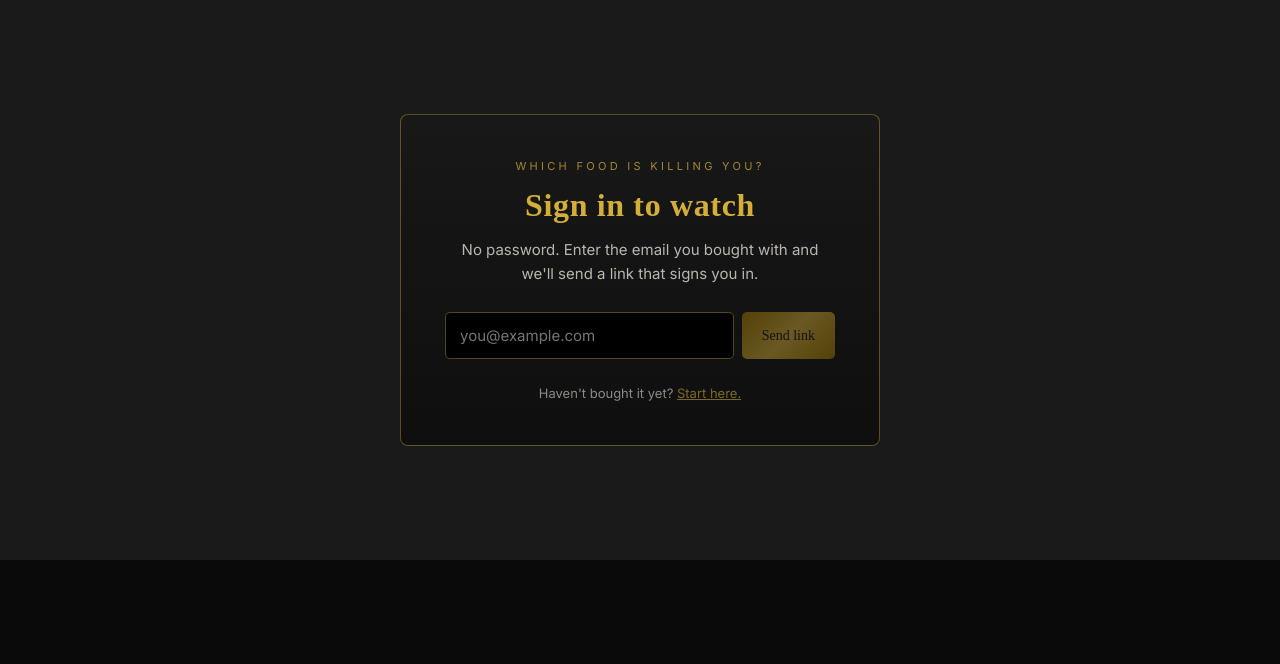
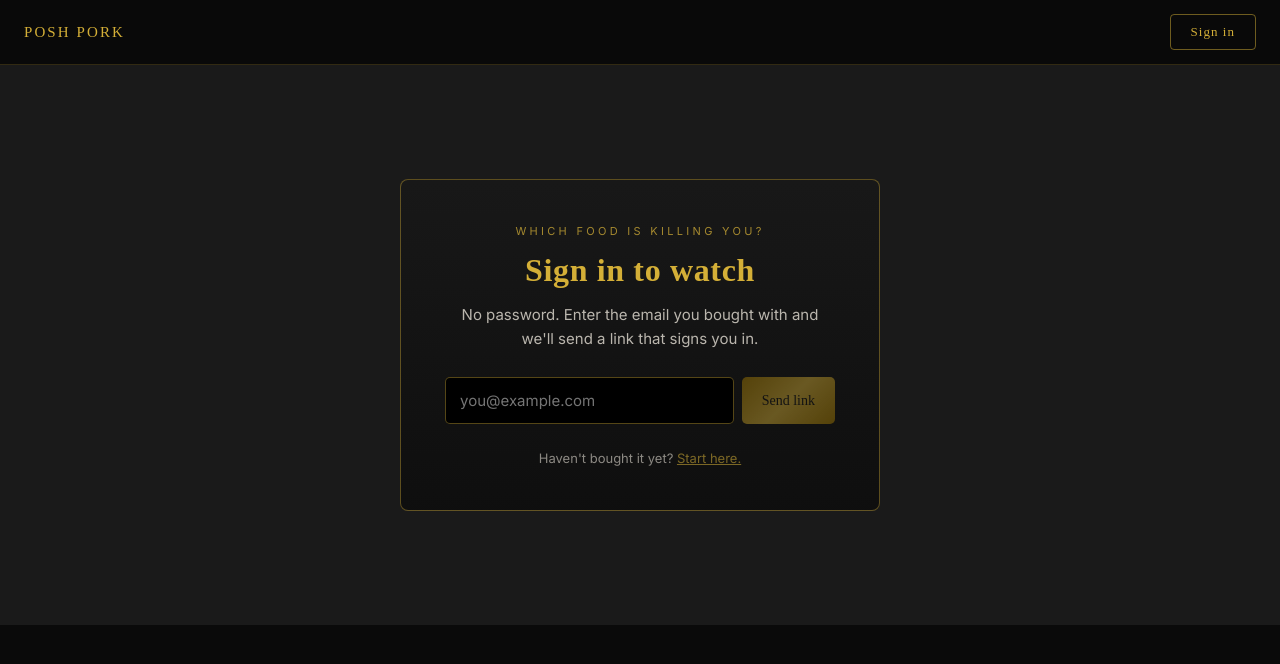
Before and after one commit to OlivePork/poshpork-landing, a Next.js app: page /login in a window 1280 px wide. Shown: the top 664 px of the page. Built offline with nearby package versions, Linux system fonts and the light colour scheme; no server answers.

Commit message:
Add site header, OG image and updated metadata

```diff
--- a/app/layout.tsx
+++ b/app/layout.tsx
@@ -2,14 +2,30 @@ import type { Metadata } from "next";
 import { Inter } from "next/font/google";
 import "./globals.css";
 import Script from "next/script";
+import SiteHeader from "@/components/SiteHeader";
 
 const inter = Inter({ subsets: ["latin"] });
 
 export const metadata: Metadata = {
-  title: "Posh Pork Murder Mystery",
-  description: "An immersive murder mystery dinner experience in Mallorca",
+  title: "Which Food Is Killing You? | Inside the Greatest Fraud In Human History",
+  description:
+    "A film that puts you on the jury. Weigh the evidence, answer as you watch, and deliver your verdict on which food is guilty.",
   verification: {
     google: 'google72a182ec07d32c38',
+  },
+  openGraph: {images: ["https://www.poshpork.com/og-image.jpg"],
+    title: "Which Food Is Killing You?",
+    description:
+      "Inside the Greatest Fraud In Human History. A film that puts you on the jury — watch the evidence, deliver your verdict.",
+    url: "https://www.poshpork.com",
+    siteName: "Posh Pork",
+    type: "video.movie",
+  },
+  twitter: {images: ["https://www.poshpork.com/og-image.jpg"],
+    card: "summary_large_image",
+    title: "Which Food Is Killing You?",
+    description:
+      "Inside the Greatest Fraud In Human History. Watch the evidence, deliver your verdict.",
   },
 };
 
@@ -40,7 +56,10 @@ export default function RootLayout({
           `}
         </Script>
       </head>
-      <body className={inter.className}>{children}</body>
+      <body className={inter.className}>
+        <SiteHeader />
+        {children}
+      </body>
     </html>
   );
 }
--- /dev/null
+++ b/components/SiteHeader.tsx
@@ -0,0 +1,68 @@
+import { createClient } from "@/lib/supabase/server";
+
+export const dynamic = "force-dynamic";
+
+export default async function SiteHeader() {
+  const supabase = await createClient();
+  const {
+    data: { user },
+  } = await supabase.auth.getUser();
+
+  let owned = false;
+  if (user) {
+    const { data } = await supabase
+      .from("purchases")
+      .select("id")
+      .eq("user_id", user.id)
+      .eq("product", "movie")
+      .maybeSingle();
+    owned = !!data;
+  }
+
+  // Signed in and paid → send them back to the film.
+  // Signed in, not paid → send them to buy.
+  // Not signed in → sign in.
+  const href = owned ? "/watch" : user ? "/movie" : "/login";
+  const label = owned ? "Watch the film" : user ? "Get the film" : "Sign in";
+
+  return (
+    <header style={{
+      position: "sticky",
+      top: 0,
+      zIndex: 50,
+      display: "flex",
+      alignItems: "center",
+      justifyContent: "space-between",
+      padding: "14px 24px",
+      background: "rgba(10,10,10,.86)",
+      backdropFilter: "blur(8px)",
+      borderBottom: "1px solid rgba(212,175,55,.2)",
+    }}>
+      <a href="/" style={{
+        fontFamily: "Cinzel, serif",
+        fontSize: "15px",
+        letterSpacing: "0.14em",
+        color: "#d4af37",
+        textDecoration: "none",
+      }}>
+        POSH PORK
+      </a>
+
+      <a href={href} style={{
+        fontFamily: "Cinzel, serif",
+        fontSize: "13px",
+        letterSpacing: "0.08em",
+        padding: "9px 20px",
+        borderRadius: "4px",
+        textDecoration: "none",
+        color: owned ? "#0a0a0a" : "#d4af37",
+        background: owned
+          ? "linear-gradient(135deg,#a67c00,#d4af37 50%,#a67c00)"
+          : "transparent",
+        border: owned ? "none" : "1px solid rgba(212,175,55,.5)",
+      }}>
+        {label}
+      </a>
+    </header>
+  );
+}
```
Also changed, not shown: public/op-image.jpg (added).
